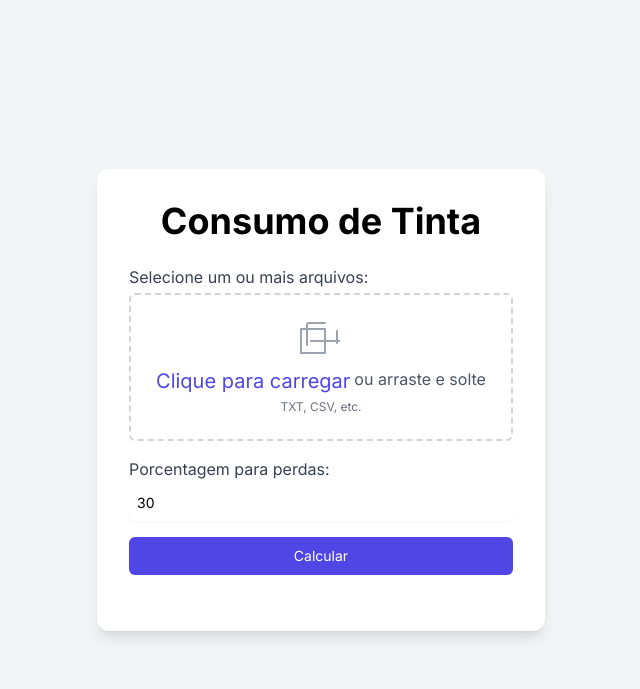
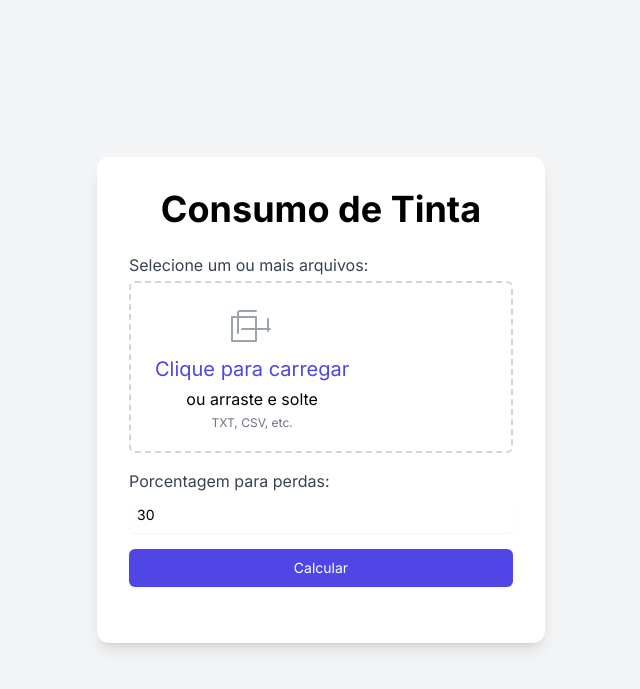
Before and after one commit to cassioqueirozpereira/Consumo-2.0, a Flask app: page / in a window 1280 px wide. Shown: the top 689 px of the page, without its empty margins (319-959 px from the left). Run offline with Flask 3, Linux system fonts and the light colour scheme; some libraries are stand-ins or nearby versions.

Commit message:
Melhorando funcionalidades e layout, do arraste e solte e do clique para adicionar

```diff
--- a/static/script.js
+++ b/static/script.js
@@ -3,17 +3,39 @@ document.addEventListener('DOMContentLoaded', () => {
     const porcentagemInput = document.getElementById('porcentagem');
     const dropArea = document.querySelector('.border-dashed');
     const fileInput = document.getElementById('files');
+    const fileListContainer = document.getElementById('fileListContainer');
+
+    // Use um Map para armazenar os arquivos, usando o nome do arquivo como chave
+    const arquivosSelecionados = new Map();
+
+    // Função para atualizar a contagem de arquivos e exibi-la
+    const atualizarContagemArquivos = () => {
+        const totalArquivos = arquivosSelecionados.size;
+        fileListContainer.innerHTML = ''; // Limpa o conteúdo anterior
+        if (totalArquivos > 0) {
+            const mensagem = `${totalArquivos} arquivo${totalArquivos > 1 ? 's' : ''}`;
+            const countDiv = document.createElement('div');
+            countDiv.textContent = mensagem;
+            countDiv.className = 'mt-2 text-sm text-gray-500';
+            fileListContainer.appendChild(countDiv);
+        }
+    };
+
+    // Função para adicionar arquivos a partir de uma lista, verificando duplicatas
+    const adicionarArquivos = (fileList) => {
+        for (const file of fileList) {
+            // Adiciona o arquivo ao Map, usando seu nome como a chave.
+            // Se o nome já existir, ele será substituído.
+            arquivosSelecionados.set(file.name, file);
+        }
+        atualizarContagemArquivos();
+    };
 
     porcentagemInput.addEventListener('input', () => {
-        const valor = parseFloat(porcentagemInput.value);
-        if (valor >= 0 && valor <= 100) {
-            calcularBtn.disabled = false;
-        } else {
-            calcularBtn.disabled = true;
-        }
+        calcularBtn.disabled = !(parseFloat(porcentagemInput.value) >= 0 && parseFloat(porcentagemInput.value) <= 100);
     });
 
-    // Adiciona classes de feedback visual ao arrastar o arquivo
+    // Eventos de Drag and Drop
     dropArea.addEventListener('dragover', (e) => {
         e.preventDefault();
         dropArea.classList.add('border-indigo-500', 'bg-indigo-50');
@@ -23,46 +45,27 @@ document.addEventListener('DOMContentLoaded', () => {
         dropArea.classList.remove('border-indigo-500', 'bg-indigo-50');
     });
 
-    // Lida com o arquivo que foi solto
     dropArea.addEventListener('drop', (e) => {
         e.preventDefault();
         dropArea.classList.remove('border-indigo-500', 'bg-indigo-50');
-
-        const files = e.dataTransfer.files;
-        fileInput.files = files; // Atribui os arquivos soltos ao campo de input
-
-        // Simula o evento 'change' para o campo de input para que o formulário os reconheça
-        const changeEvent = new Event('change', { bubbles: true });
-        fileInput.dispatchEvent(changeEvent);
-
-        // Limpa o feedback anterior
-        const parentDiv = dropArea.closest('div');
-        const existingInfo = parentDiv.querySelector('.text-sm.text-gray-500');
-        if (existingInfo) {
-            existingInfo.remove();
-        }
-
-        // Exibe o nome dos arquivos arrastados para feedback
-        if (files.length > 0) {
-            const fileInfoContainer = document.createElement('div');
-            fileInfoContainer.className = 'mt-2 text-sm text-gray-500';
-
-            // Para cada arquivo, cria uma nova linha
-            Array.from(files).forEach(file => {
-                const fileDiv = document.createElement('div');
-                fileDiv.textContent = file.name;
-                fileInfoContainer.appendChild(fileDiv);
-            });
-
-            parentDiv.appendChild(fileInfoContainer);
-        }
+        adicionarArquivos(e.dataTransfer.files);
     });
 
-    document.getElementById('uploadFormMulti').addEventListener('submit', async function(event) {
+    // Evento de seleção por clique
+    fileInput.addEventListener('change', (e) => {
+        adicionarArquivos(e.target.files);
+        fileInput.value = '';
+    });
+
+    document.getElementById('uploadFormMulti').addEventListener('submit', async (event) => {
         event.preventDefault();
+        const formData = new FormData();
 
-        const form = event.target;
-        const formData = new FormData(form);
+        // Converte os valores do Map para um array para enviar
+        const arquivosParaEnviar = Array.from(arquivosSelecionados.values());
+        arquivosParaEnviar.forEach(file => formData.append('files[]', file));
+
+        formData.append('porcentagem', porcentagemInput.value);
 
         const resultDiv = document.getElementById('result');
         resultDiv.innerHTML = '<p class="text-gray-500">Calculando...</p>';
@@ -72,18 +75,16 @@ document.addEventListener('DOMContentLoaded', () => {
                 method: 'POST',
                 body: formData
             });
-
             const data = await response.json();
 
             if (response.ok) {
                 resultDiv.innerHTML = '';
-
                 const coresMap = {
                     'Ciano': '#00AEEF',
                     'Marrom': '#964B00',
-                    'Bege': '#C2B280', // Cor corrigida para um tom de areia mais visível
+                    'Bege': '#C2B280',
                     'Preto': '#000000',
-                    'Rosa': '#FF69B4', // Cor corrigida para um tom mais forte
+                    'Rosa': '#FF69B4',
                     'Azul': '#0047AB',
                     'Amarelo': '#FFFF00',
                     'Brilho': '#B57EDC',
@@ -94,22 +95,17 @@ document.addEventListener('DOMContentLoaded', () => {
                     const p = document.createElement('p');
                     const massaFormatada = item.massa_g.toFixed(3);
                     const nomeExibicao = item.cor === 'Azul' ? 'Cobalto' : item.cor;
-                    const corHex = coresMap[item.cor] || '#000000';
-
                     const spanCor = document.createElement('span');
-                    spanCor.style.color = corHex;
+                    spanCor.style.color = coresMap[item.cor] || '#000000';
                     spanCor.textContent = nomeExibicao;
-
                     p.appendChild(spanCor);
                     p.append(`: ${massaFormatada} g`);
-
                     resultDiv.appendChild(p);
                 });
 
                 const totalDiv = document.createElement('div');
                 totalDiv.innerHTML = `<h2 class="text-3xl font-bold mt-4 text-purple-700">Consumo Total: ${data.consumo_total_g.toFixed(3)} g</h2>`;
                 resultDiv.appendChild(totalDiv);
-
             } else {
                 resultDiv.innerHTML = `<p class="text-red-500">Erro: ${data.error}</p>`;
             }
--- a/templates/index.html
+++ b/templates/index.html
@@ -24,29 +24,34 @@
     <form id="uploadFormMulti" enctype="multipart/form-data" class="space-y-4">
         <div>
             <label for="files" class="block text-base text-gray-700">Selecione um ou mais arquivos:</label>
-                <div class="mt-1 flex justify-center px-6 pt-5 pb-6 border-2 border-gray-300 border-dashed rounded-md cursor-pointer">
+
+            <div class="mt-1 flex items-center justify-between px-6 py-5 border-2 border-gray-300 border-dashed rounded-md cursor-pointer">
                 <input id="files" name="files[]" type="file" multiple class="sr-only" required>
-                    <div class="space-y-1 text-center">
+
+                <div class="space-y-1 text-center flex flex-col items-center">
                     <svg class="mx-auto h-12 w-12 text-gray-400" stroke="currentColor" fill="none" viewBox="0 0 48 48" aria-hidden="true">
                         <path d="M28 8H12a2 2 0 00-2 2v20m30-14v12m-8-2h8m2 0H14M4 14h24v24H4z" stroke-width="2" stroke-linecap="round" stroke-linejoin="round"></path>
                     </svg>
-                        <div class="flex text-sm text-gray-600">
+                    <div class="flex flex-col items-center">
                         <label for="files" class="relative cursor-pointer bg-white rounded-md font-medium text-indigo-600 hover:text-indigo-500 focus-within:outline-none focus-within:ring-2 focus-within:ring-offset-2 focus-within:ring-indigo-500">
                             <span class="text-xl">Clique para carregar</span>
                         </label>
-                            <p class="pl-1 text-base">ou arraste e solte</p>
+                        <p class="text-base mt-1">ou arraste e solte</p>
                     </div>
-                        <p class="text-xs text-gray-500">
+                    <p class="text-xs text-gray-500 mt-1">
                         TXT, CSV, etc.
                     </p>
                 </div>
+
+                <div id="fileListContainer" class="text-sm text-gray-500 flex flex-col gap-1"></div>
             </div>
         </div>
+
         <div>
             <label id="porcentagem" for="porcentagem" class="block text-base font-medium text-gray-700">Porcentagem para perdas:</label>
             <input type="number" id="porcentagem" name="porcentagem" value="30" min="0" max="100" step="5" class="mt-1 block w-full rounded-md border-gray-300 shadow-sm focus:border-indigo-500 focus:ring-indigo-500 sm:text-sm p-2">
         </div>
-            <button type="submit" id="calcularBtn" class="w-full flex justify-center py-2 px-4 border border-transparent rounded-md shadow-sm text-sm font-medium text-white bg-indigo-600 hover:bg-indigo-700 focus:outline-none focus:ring-2 focus:ring-offset-2 focus:ring-indigo-500">
+        <button type="submit" id="calcularBtn" class="w-full flex justify-center py-2 px-4 border border-transparent rounded-md shadow-sm text-sm font-medium text-white bg-indigo-600 hover:bg-indigo-700 focus:outline-none focus:ring-2 focus-within:ring-offset-2 focus-within:ring-indigo-500">
             Calcular
         </button>
     </form>
```
Lines whose indentation alone changed are shown as unchanged.
